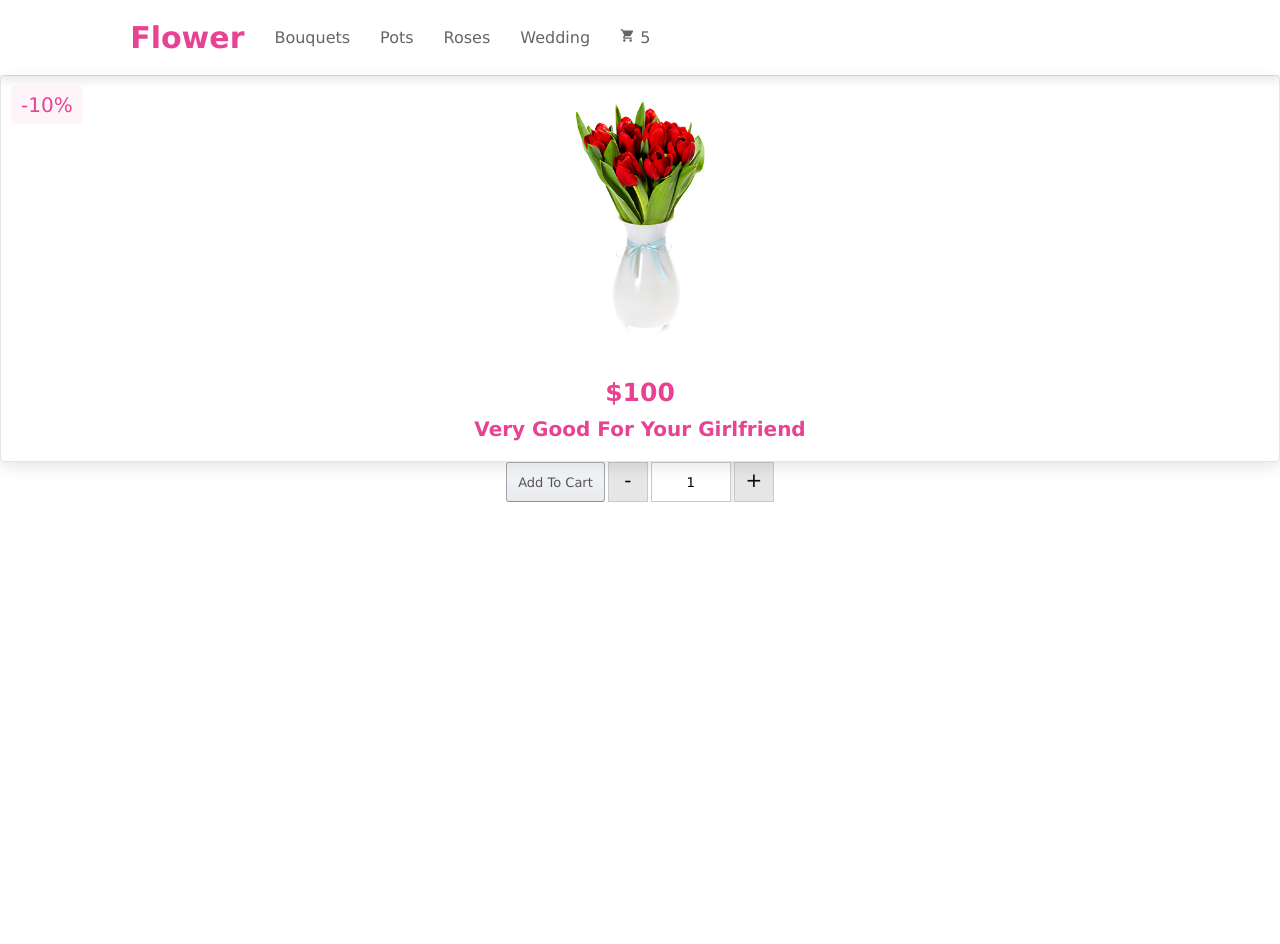
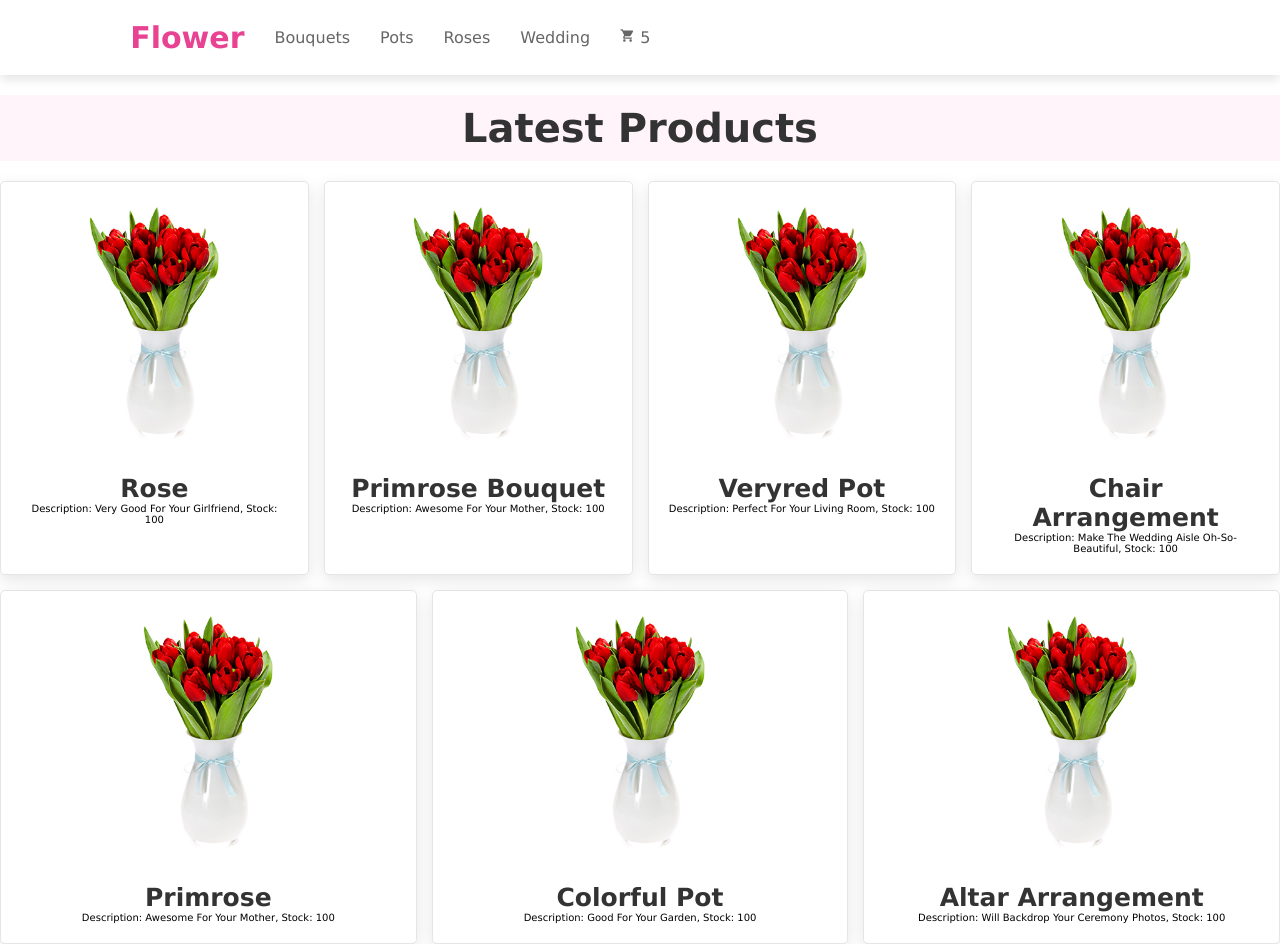
Before and after one commit to viryisb/basic-online-store, a React (Create React App) app: page / in a window 1280 px wide. Before the commit the page ends 800 px from the top, so only its background shows below. Built offline with nearby package versions, Linux system fonts and the light colour scheme.

Commit message:
Add routing to App.js

```diff
--- a/src/App.js
+++ b/src/App.js
@@ -11,8 +11,9 @@ function App() {
       <NavBar />
 
       <Routes>
-        <Route exact path='/' element={<ItemDetailContainer />} />
         <Route exact path='/' element={<ItemListContainer />} />
+        <Route exact path='category/:id' element={<ItemListContainer />} />
+        <Route exact path='/item/:id' element={<ItemDetailContainer />} />
       </Routes>
     </BrowserRouter>
   );
```
